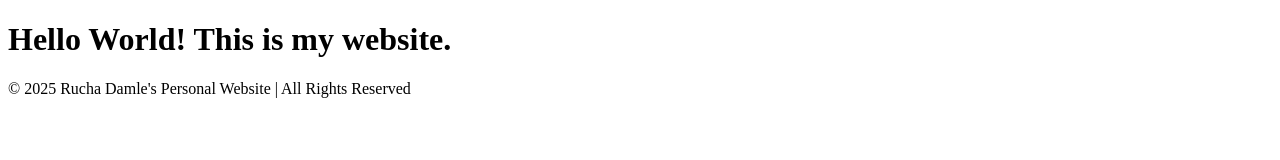
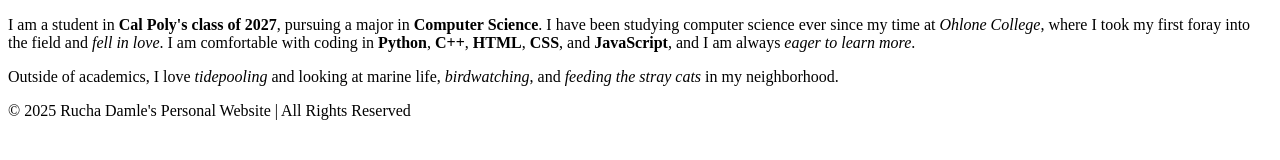
Before and after one commit to ruchadamle/ruchadamle.github.io, a plain HTML site: page index.html in a window 1280 px wide. Drawn offline with Linux system fonts and the light colour scheme.

Commit message:
feat: add introduction to index.html

```diff
--- a/index.html
+++ b/index.html
@@ -6,7 +6,22 @@
   <body>
     <nav></nav>
     <main>
-      <h1>Hello World! This is my website.</h1>
+      <p>
+        I am a student in <strong>Cal Poly's class of 2027</strong>, pursuing a
+        major in <strong>Computer Science</strong>. I have been studying
+        computer science ever since my time at <em>Ohlone College</em>, where I
+        took my first foray into the field and <em>fell in love</em>. I am
+        comfortable with coding in <strong>Python</strong>,
+        <strong>C++</strong>, <strong>HTML</strong>, <strong>CSS</strong>, and
+        <strong>JavaScript</strong>, and I am always
+        <em>eager to learn more</em>.
+      </p>
+
+      <p>
+        Outside of academics, I love <em>tidepooling</em> and looking at marine
+        life, <em>birdwatching</em>, and <em>feeding the stray cats</em> in my
+        neighborhood.
+      </p>
     </main>
     <footer>© 2025 Rucha Damle's Personal Website | All Rights Reserved</footer>
   </body>
```
